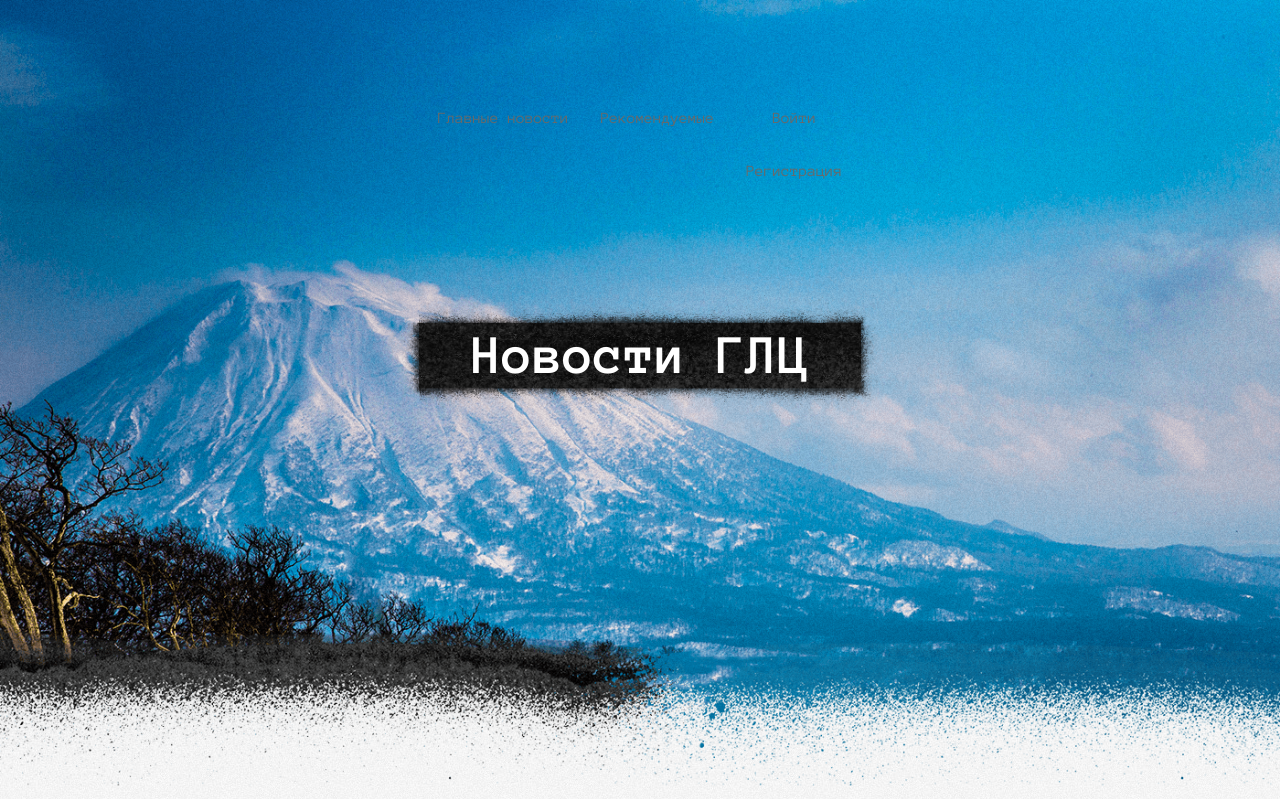
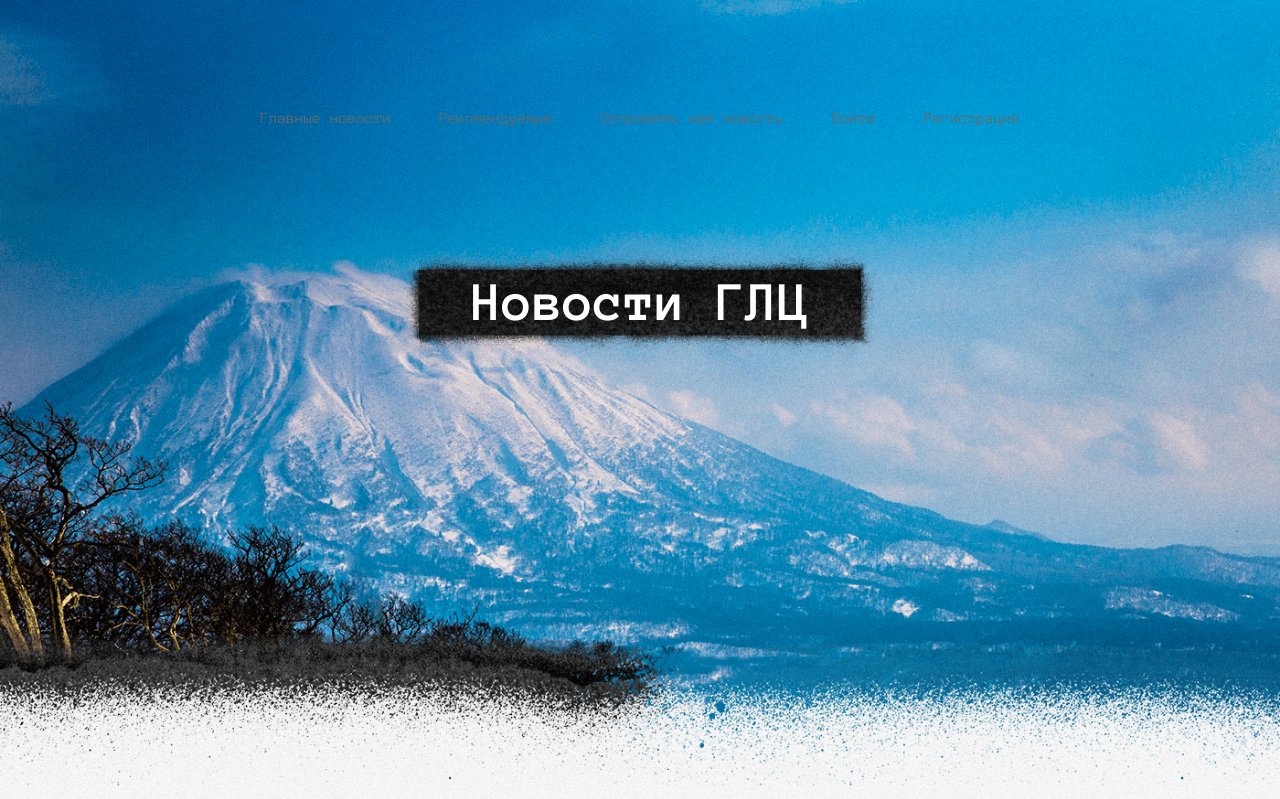
Before and after one commit to Karisana/django_site_snowtrips, a Django app: page /login/ in a window 1280 px wide. Shown: the top 799 px of the page. Run offline with Django 4.2, Linux system fonts and the light colour scheme; data comes from the database, SQL or seed files in the repository; both versions use the stored data as it was after the commit; parts of the project's set-up code (start-up, migrations or seed data) failed here and were passed over.

Commit message:
правки

```diff
--- a/testsite/news/forms.py
+++ b/testsite/news/forms.py
@@ -3,6 +3,19 @@ from django import forms
 from django.core.exceptions import ValidationError
 from django.contrib.auth.forms import UserCreationForm, AuthenticationForm
 from django.contrib.auth.models import User
+
+
+class ContactForm(forms.Form):
+    first_name = forms.CharField(max_length=200, label='Ваше имя:',
+                                 widget=forms.TextInput(attrs={'class': 'form-control'}))
+    subject = forms.CharField(min_length=30,max_length=200, label='Тема письма:',
+                              help_text='Обязательное поле. Минимум 30, но не более 200 символов.',
+                              widget=forms.TextInput(attrs={'class': 'form-control'}))
+    content = forms.CharField(max_length=5000, label='Текст письма:',
+                              help_text='Обязательное поле. Не более 5000 символов.',
+                              widget=forms.Textarea(attrs={'class': 'form-control', 'rows': 5}))
+    email = forms.EmailField(label='Email',
+                                     widget=forms.EmailInput(attrs={'class': 'form-control'}))
 
 
 class UserLoginForm(AuthenticationForm):
--- a/testsite/news/urls.py
+++ b/testsite/news/urls.py
@@ -10,6 +10,7 @@ urlpatterns = [
     path('register/', register, name='register'),
     path('login/', user_login, name='login'),
     path('logout/', user_logout, name='logout'),
+    path('send_mails/', send_mails, name='send_mails'),
     # path('cat/<int:category_id>/', get_category, name='category'),
     path('cat/<int:category_id>/', NewsByCategory.as_view(extra_context={'title': 'Какой-то title'}), name='category'),
     # path('news/<int:news_id>/', view_news, name='view_news'),
--- a/testsite/news/views.py
+++ b/testsite/news/views.py
@@ -3,11 +3,38 @@ from django.shortcuts import render, get_object_or_404, redirect
 from django.views.generic import ListView, DetailView, CreateView
 from django.urls import reverse_lazy
 from .models import News, Category
-from .forms import NewsForm, UserRegisterForm, UserLoginForm
+from .forms import NewsForm, UserRegisterForm, UserLoginForm, ContactForm
 from django.contrib.auth.mixins import LoginRequiredMixin
 from django.core.paginator import Paginator
 from django.contrib import messages
 from django.contrib.auth import login, logout
+from django.core.mail import send_mail, BadHeaderError
+
+
+def send_mails(request):
+    if request.method == 'POST':
+        form = ContactForm(request.POST, request.FILES)
+        if form.is_valid():
+
+            body = {
+                'first_name': form.cleaned_data['first_name'],
+                'email': form.cleaned_data['email'],
+                'subject': form.cleaned_data['subject'],
+                'content': form.cleaned_data['content'],
+            }
+            message = "\n\n".join(body.values())
+
+            mail = send_mail(form.cleaned_data['subject'], message,
+                             'testnewsdjanjo@yandex.com', ['haitatsu@ldgr.ru'], fail_silently=False)
+
+            if mail:
+                messages.success(request, 'Отправлено')
+                return redirect('home')
+            else:
+                messages.error(request, 'Ошибка')
+    else:
+        form = ContactForm()
+    return render(request, 'news/send_mails.html', {'form': form})
 
 
 def register(request):
--- a/testsite/templates/base.html
+++ b/testsite/templates/base.html
@@ -17,6 +17,7 @@
 	<link href="https://fonts.googleapis.com/css2?family=Anonymous+Pro:ital,wght@0,400;0,700;1,400;1,700&display=swap" rel="stylesheet">
 
 	<link rel="stylesheet" href="{% static 'css/stylesheet.css'%}" type="text/css">
+
 </head>
 
 <body>
--- a/testsite/templates/inc/_nav.html
+++ b/testsite/templates/inc/_nav.html
@@ -1,29 +1,36 @@
-<nav class="navbar navbar-expand-lg ">
-  <div class="container-fluid d-flex justify-content-center">
-    <div class="collapse navbar-collapse" id="navbarNav">
-      <ul class="navbar-nav ">
+<nav class="py-2 navbar navbar-expand-lg ">
+
+  <div class="container d-flex flex-wrap ">
+
+      <ul class="nav me-auto">
         <li class="nav-item m-2">
-          <a class="nav-link active my_link" aria-current="page" href="{% url 'home' %}">Главные новости</a>
+          <a class="nav-link my_link" aria-current="page" href="{% url 'home' %}">Главные новости</a>
         </li>
+
         <li class="nav-item m-2">
           <a class="nav-link my_link" href="{% url 'recommended_news' %}">Рекомендуемые</a>
         </li>
+
+
 
       {% if request.user.is_authenticated %}
         <li class="nav-item m-2">
           <a class="nav-link my_link" href="{% url 'add_news' %}">Предложить новость</a>
         </li>
-	      {% endif%}
-
-	      <span>
-		      {% if request.user.is_authenticated %}
-
+	  {% else %}
 	    <li class="nav-item m-2">
-			          <p>
-				          Добро пожаловать, {{user.username}} |
-				          <a class="nav-link my_link" href="{% url 'logout' %}">Выход</a> </p>
+          <a class="nav-link my_link" href="{% url 'send_mails' %}">Отправить нам новость</a>
         </li>
 
+      {% endif%}
+      </ul>
+
+	  <ul class="nav">
+      {% if request.user.is_authenticated %}
+		  <li class="nav-item m-2">
+			  <p>Добро пожаловать, {{user.username}} <a class=" my_link" href="{% url 'logout' %}"> | Выход</a> </p>
+
+		  </li>
       {% else %}
 	      <li class="nav-item m-2">
 	          <a class="nav-link my_link" href="{% url 'login' %}">Войти</a>
@@ -32,10 +39,9 @@
 	          <a class="nav-link my_link" href="{% url 'register' %}">Регистрация</a>
 	      </li>
       {% endif %}
+      </ul>
 
-	      </span>
+    </div>
 
-      </ul>
-    </div>
-  </div>
+
 </nav>
```
Also changed, not shown: testsite/testsite/settings.py (+12 -10 lines), testsite/db.sqlite3, 1 other file. Lines whose indentation alone changed are shown as unchanged.
